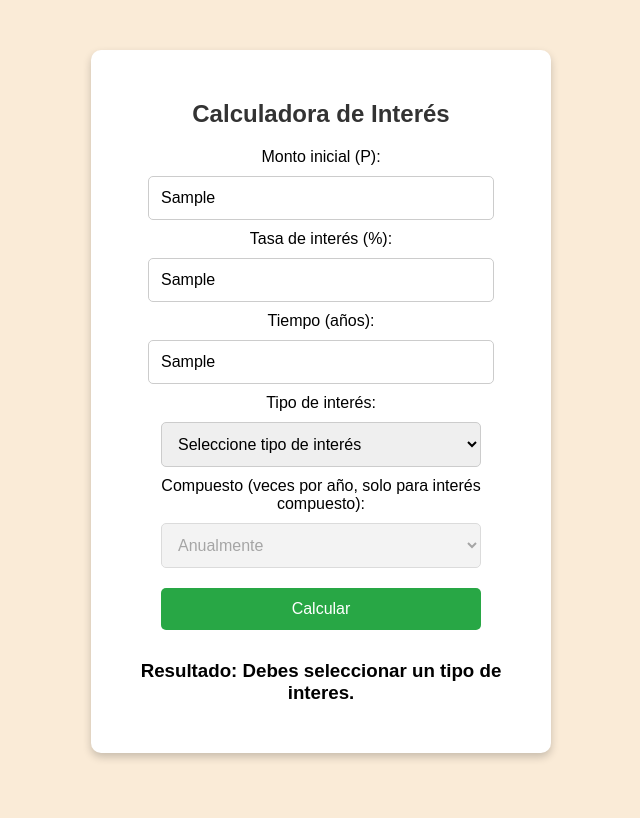
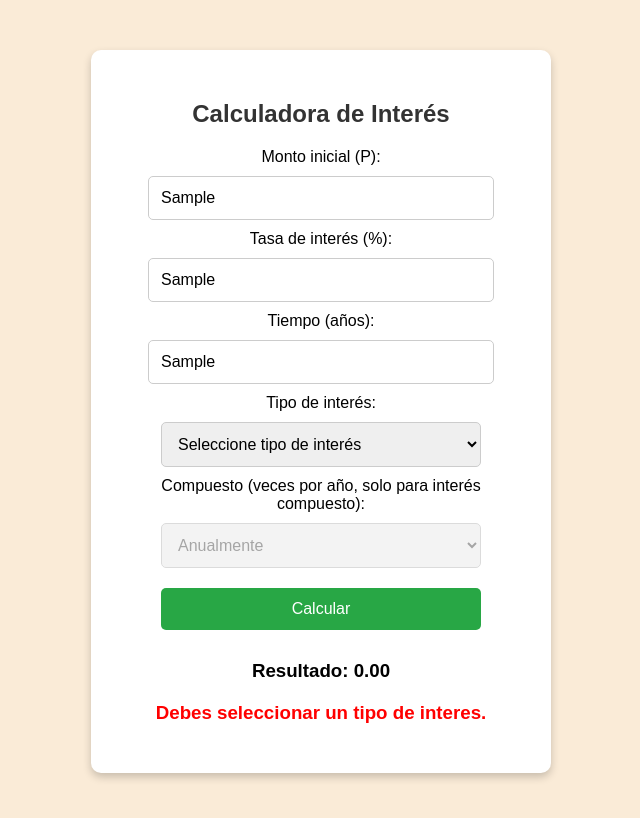
Before and after one commit to EmilioQuinonez/calculadoraIntereses, a plain HTML site: page index.html in a window 1280 px wide. Both pictures are taken after typing "Sample", "Sample", "Sample" into the empty fields and a click on the button "Calcular". Shown: the whole page, without its empty margins (319-959 px from the left). Drawn offline with Linux system fonts and the light colour scheme.

Commit message:
Se añade advertencia

```diff
--- a/index.html
+++ b/index.html
@@ -46,6 +46,7 @@
       <div>
         <button onclick="calcularInteres()">Calcular</button>
         <h3>Resultado: <span id="resultado"></span></h3>
+        <h3 class="advertencia" id="advertencia"></h3>
       </div>
     </div>
   </body>
--- a/script.js
+++ b/script.js
@@ -13,16 +13,16 @@ function calcularInteres() {
   let t = parseFloat(document.getElementById("time").value);
   let tipo = document.getElementById("interestType").value;
   let A = 0;
-  let nada = document.getElementById("resultado");
+  let nada = document.getElementById("advertencia");
 
   if (tipo === "simple") {
     A = P * (1 + r * t);
-    document.getElementById("resultado").innerText = A.toFixed(2);
   } else if (tipo === "compuesto") {
     let n = parseFloat(document.getElementById("compound").value) || 1;
     A = P * Math.pow(1 + r / n, n * t);
-    document.getElementById("resultado").innerText = A.toFixed(2);
+  } else if (tipo === "vacio") {
+    nada.innerHTML = "Debes seleccionar un tipo de interes.";
   } else {
-    nada.innerHTML = "Debes seleccionar un tipo de interes.";
   }
+  document.getElementById("resultado").innerText = A.toFixed(2);
 }
--- a/style.css
+++ b/style.css
@@ -41,3 +41,9 @@ h2 {
 h3 {
   margin-top: 20px;
 }
+
+.advertencia {
+  color: red;
+  font-weight: bold;
+  margin-top: 20px;
+}
```
